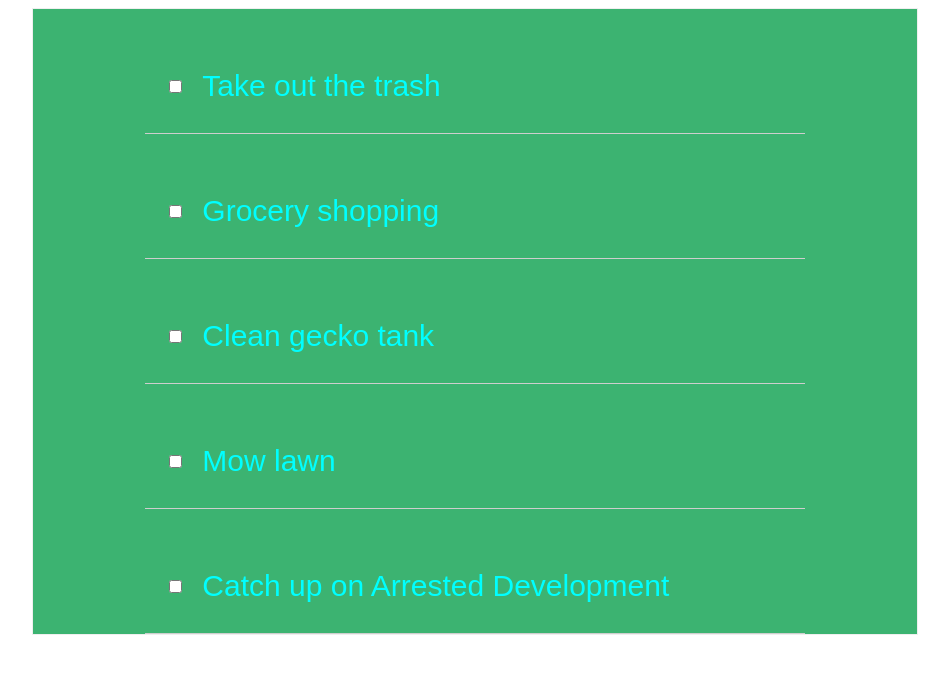
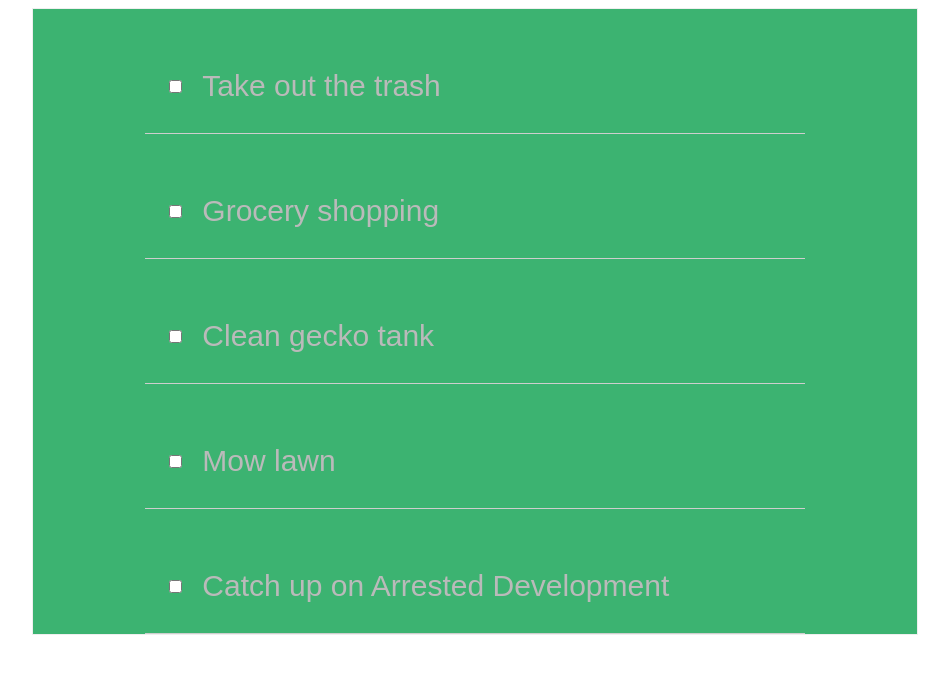
Before and after one commit to MisterPNP/ToDoList-React, a React (Create React App) app: page / in a window 1280 px wide. Shown: the top 674 px of the page, without its empty margins (165-1114 px from the left). Built offline with nearby package versions, Linux system fonts and the light colour scheme.

Commit message:
add conditional styling on completed/incomplete tasks

```diff
--- a/src/components/App.js
+++ b/src/components/App.js
@@ -15,6 +15,8 @@
         this.handleChange = this.handleChange.bind(this)
     }
 
+    //map checkboxes tp checkbox component
+    //allow for handleChange in case of completed
     setCheckBoxes() {
         return(
             this.state.checkboxes.map(checkbox => {
@@ -26,6 +28,7 @@
         }))
     }
 
+    //handle a button change (completed or not)
     handleChange(id) {
         this.setState(prevState => {
             const updated = prevState.checkboxes.map(checkbox => {
@@ -43,6 +46,7 @@
         })
     }
 
+    //render to-do list
     render() {
         const checkboxes = this.setCheckBoxes()
 
--- a/src/components/Checkbox.js
+++ b/src/components/Checkbox.js
@@ -5,19 +5,17 @@
 
 function Checkbox(props) {
 
-    const styles = {
-        fontSize:30
+    //style if task is completed
+    const completedStyle = {
+        fontSize: 30,
+        fontStyle: "italic",
+        color: "#cdcdcd",
+        textDecoration: "line-through"
     }
-
-    const date = new Date()
-    const time = date.getHours()
-
-    if(time < 12) {
-        styles.color = "#00FFFF"
-    } else if(time >= 12 && time < 18) {
-        styles.color = "#FF8C00"
-    } else {
-        styles.color = "#00008B"
+    //style of not completed
+    const notCompletedStyle = {
+        fontSize: 30,
+        color: "#bababa"
     }
 
     return(
@@ -27,7 +25,9 @@
                 checked={props.item.completed}
                 onChange={() => props.handleChange(props.item.id)}
             />
-            <p style={styles}> {props.item.text} </p>
+            <p style={props.item.completed ? completedStyle : notCompletedStyle}>
+                {props.item.text}
+            </p>
         </div>
     )
 }
```
